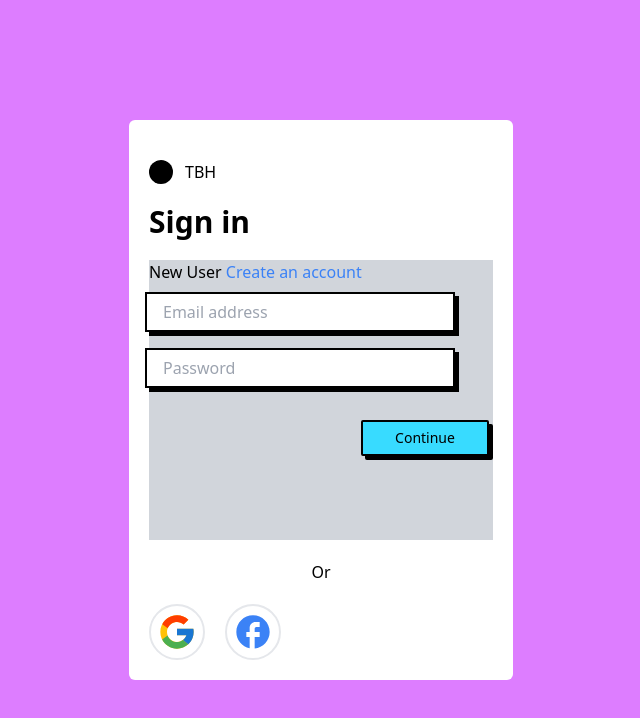
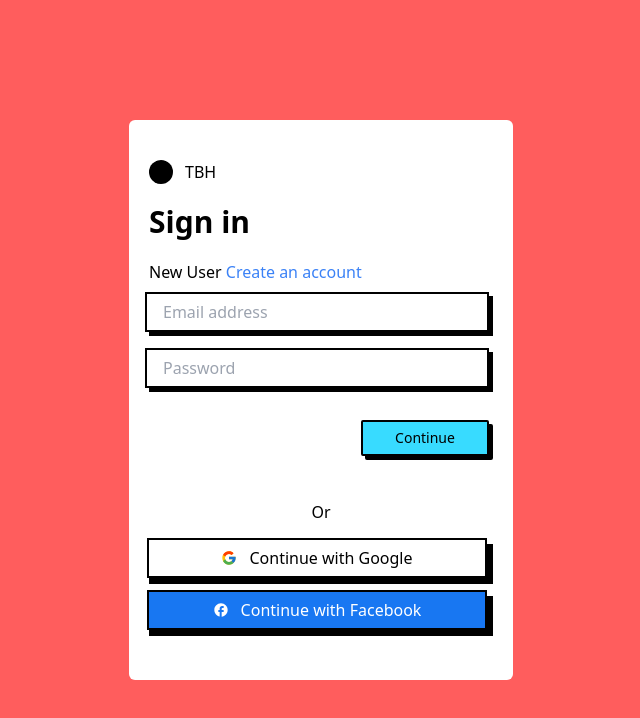
Before and after one commit to Anurag-Kochar-1/CommComm-Community-Platform, a Next.js app: page /login in a window 1280 px wide. Shown: the top 718 px of the page, without its empty margins (607-1247 px from the left). Built offline with nearby package versions, Linux system fonts and the light colour scheme.

Commit message:
login-page-added

```diff
--- a/components/Icons/BottomBar/ProfileIcon/ProfileIcon.tsx
+++ b/components/Icons/BottomBar/ProfileIcon/ProfileIcon.tsx
@@ -5,8 +5,9 @@ import { BiErrorCircle } from "react-icons/bi"
 
 const ProfileIcon = () => {
   const router = useRouter()
+  const isUser = false
   return (
-    <Link href={"/profile"}>
+    <Link href={isUser ? "/profile" : "/register"}>
 
       {/* <button type='button' title='home' className={router?.pathname === "/" ? (
                 'w-10 h-10 bg-[#FF9C6F] outline-none flex justify-center items-center rounded-md border border-black border-b-2 border-r-2 border-b-black border-r-black'
--- a/pages/login/index.tsx
+++ b/pages/login/index.tsx
@@ -5,7 +5,7 @@ import { MdOutlineFacebook } from 'react-icons/md'
 
 const index = () => {
   return (
-    <div className='Z-50 fixed inset-0 w-[100%] h-[100vh] bg-BrutalPurple1 flex flex-row justify-center lg:justify-end items-center lg:px-32 xl:px-40 2xl:px-72'>
+    <div className='Z-50 fixed inset-0 w-[100%] h-[100vh] bg-BrutalRed1 flex flex-row justify-center lg:justify-end items-center lg:px-32 xl:px-40 2xl:px-72'>
 
       <div className='w-full h-[90vh] mb-[10vh] lg:mb-0 sm:w-[70%] sm:h-[70vh] md:w-[70%] lg:w-[60%] xl:w-[40%] 2xl:w-[35%] bg-white rounded-md flex flex-col justify-start items-start pt-10 pb-5 px-5 space-y-5 overflow-x-hidden overflow-y-scroll'>
 
@@ -19,12 +19,12 @@ const index = () => {
         <h1 className='text-3xl font-bold'> Sign in </h1>
 
         {/* ---- Sign up with email */}
-      <div className='w-full h-full flex flex-col items-start justify-start bg-gray-300'>
+        <div className='w-full flex flex-col items-start justify-start'>
           <span className='text-base font-normal'> New User <Link className='text-blue-500 hover:cursor-pointer' href='/register'> Create an account </Link> </span>
 
           <div className='w-full flex flex-col justify-between items-start space-y-4 py-3'>
 
-          <div className='w-[90%] h-10 relative bg-black flex justify-start items-center'>
+            <div className='w-[100%] h-10 relative bg-black flex justify-start items-center'>
               <input
                 type="email"
                 placeholder='Email address'
@@ -32,7 +32,7 @@ const index = () => {
               />
             </div>
 
-          <div className='w-[90%] h-10 relative bg-black flex justify-start items-center'>
+            <div className='w-[100%] h-10 relative bg-black flex justify-start items-center'>
               <input
                 type="password"
                 placeholder='Password'
@@ -54,13 +54,29 @@ const index = () => {
         <span className='mx-auto'> Or </span>
 
         {/* ---- Continue with google and facebook ----- */}
-      <div className='flex justify-start items-center space-x-5'>
-        <button type='button' title='google' className='bg-white w-14 h-14 rounded-full flex justify-center items-center border-2 border-gray-200'>
-          <FcGoogle className='w-10 h-10' />
+        <div className='w-full flex flex-col justify-start items-center space-y-3'>
+          {/* <button type='button' title='sign' className='bg-white w-full px-3 py-2 flex justify-between items-center border-2 border-black'>
+            <FcGoogle />
+            <span className='flex-1'> Continue with Google </span>
           </button>
 
-        <button type='button' title='facebnook' className='w-14 h-14 rounded-full flex justify-center items-center border-2 border-gray-200'>
-          <MdOutlineFacebook className='text-blue-500 w-10 h-10' />
+          <button type='button' title='sign' className='w-full px-3 py-2 flex justify-between items-center bg-[#1877F2] border-2 border-black'>
+            <MdOutlineFacebook className='text-white' />
+            <span className='flex-1 text-white'> Continue with Facebook </span>
+          </button> */}
+
+          <button type='button' title='sign' className='relative w-full h-10 flex justify-between items-center border-2 border-black bg-black'>
+              <span className='absolute bottom-1 right-1 bg-white w-full h-10 flex justify-center items-center space-x-3 border-2 border-black hover:right-0 hover:bottom-0'>
+                <FcGoogle />
+                <span className=''> Continue with Google </span>
+              </span>
+          </button>
+
+          <button type='button' title='sign' className='relative w-full h-10 flex justify-between items-center border-2 border-black bg-black'>
+              <span className='absolute bottom-1 right-1 bg-[#1877F2] w-full h-10 flex justify-center items-center space-x-3 border-2 border-black hover:right-0 hover:bottom-0'>
+                <MdOutlineFacebook className='text-white'/>
+                <span className='text-white'> Continue with Facebook </span>
+              </span>
           </button>
         </div>
 
```
Lines whose indentation alone changed are shown as unchanged.
